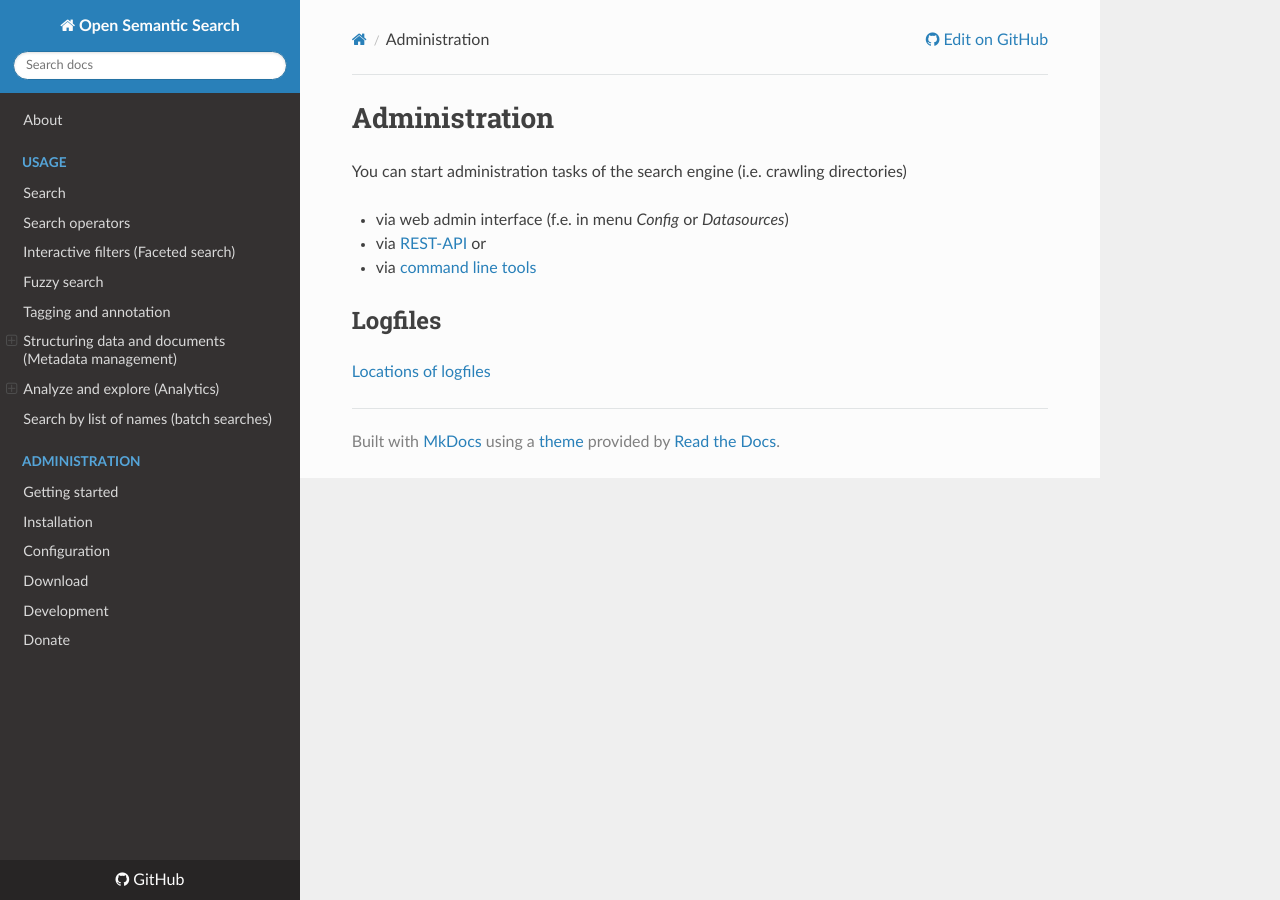
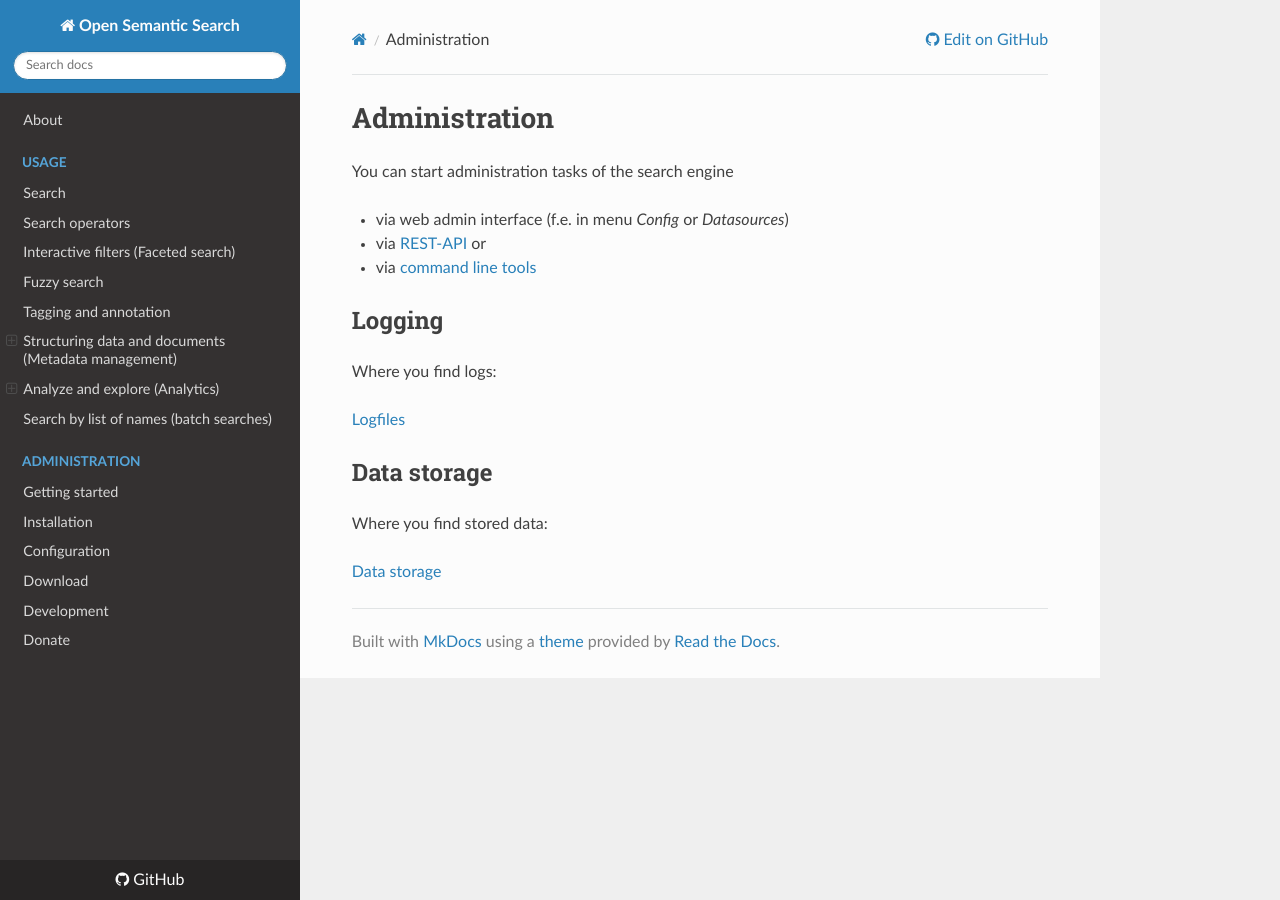
Before and after one commit to opensemanticsearch/open-semantic-search, an MkDocs documentation site: the page built from docs/doc/admin/README.md, in a window 1280 px wide. Built offline with MkDocs 1.6.1, drawn with Linux system fonts in a browser that asks for light colours; nearby versions of some CDN libraries.

Commit message:
Docs: Data storage locations

```diff
--- a/docs/doc/admin/README.md
+++ b/docs/doc/admin/README.md
@@ -6,12 +6,22 @@ authors:
 
 # Administration
 
-You can start administration tasks of the search engine (i.e. crawling directories)
+You can start administration tasks of the search engine
 
 * via web admin interface (f.e. in menu *Config* or *Datasources*)
 * via [REST-API](rest-api/README.md) or
 * via [command line tools](cmd/README.md)
 
-## Logfiles
 
-[Locations of logfiles](config/log/README.md)
+## Logging
+
+Where you find logs:
+
+[Logfiles](config/log/README.md)
+
+
+## Data storage
+
+Where you find stored data:
+
+[Data storage](storage/README.md)
```
Also changed, not shown: docs/doc/admin/storage/README.md (added, +52 -0 lines).
